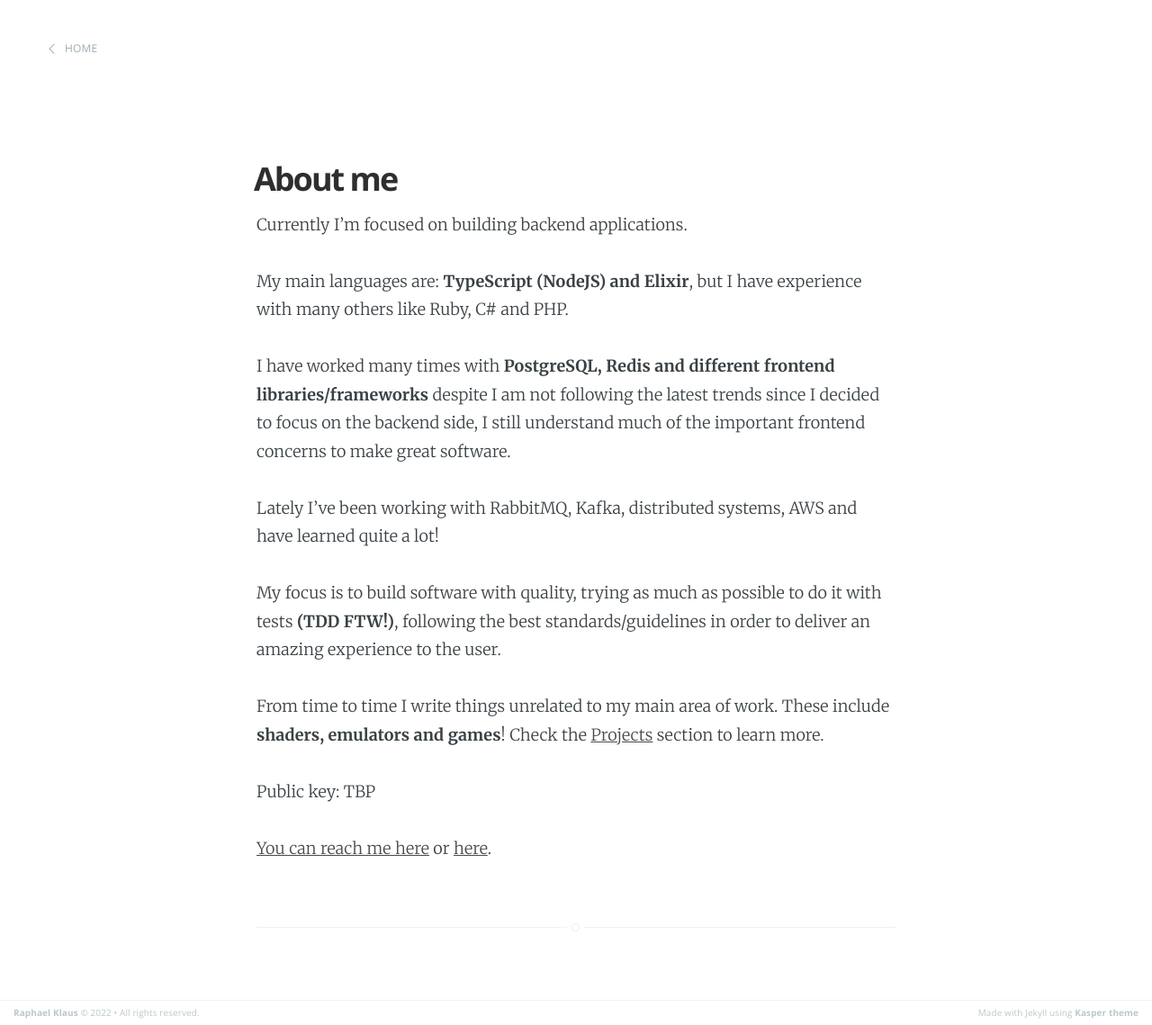
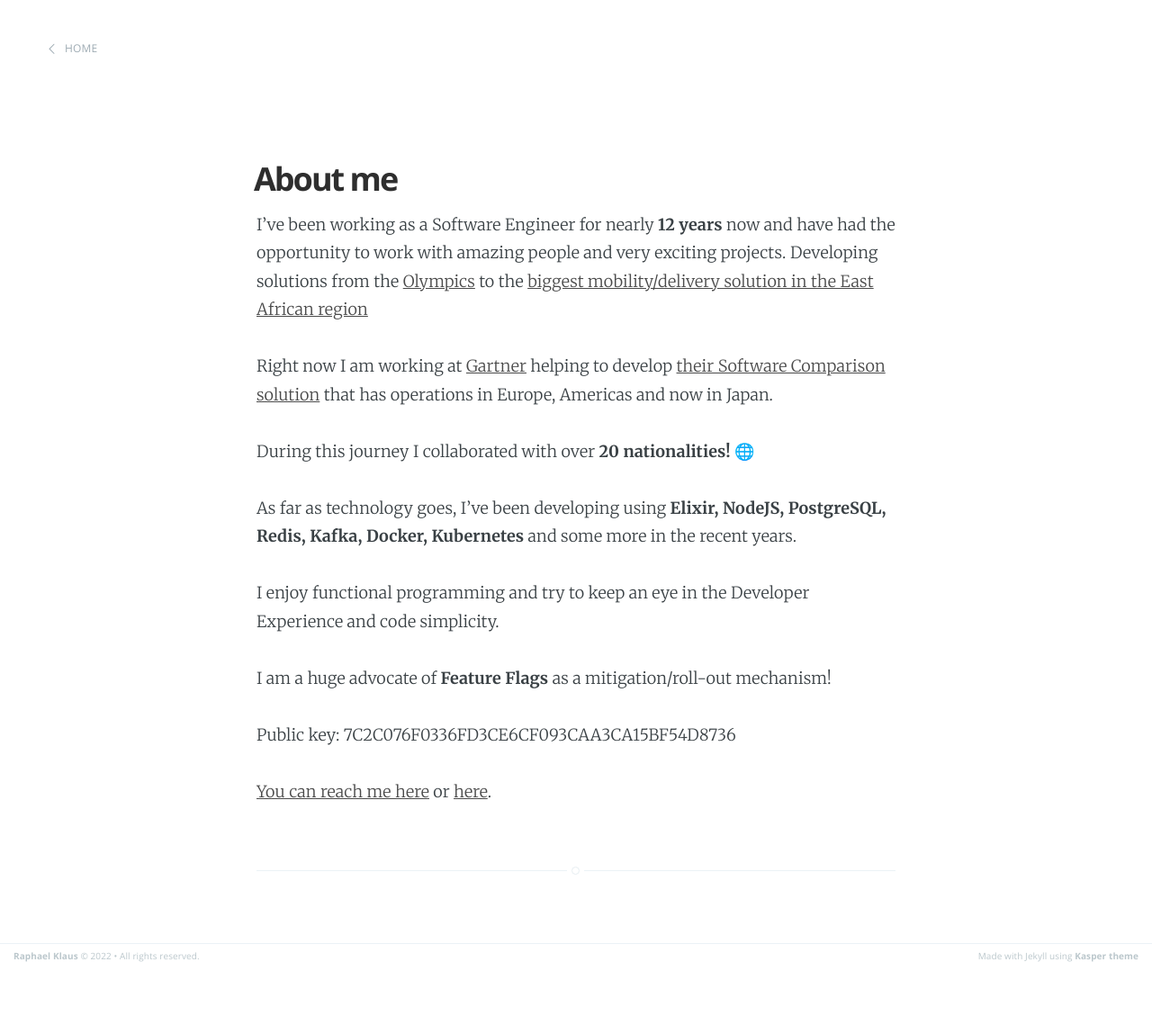
Before and after one commit to raphaklaus/raphaklaus.github.io, a Jekyll site: the page built from about.md, in a window 1280 px wide. Shown: the whole page at 90% size. Built offline with Jekyll 4.4.1, drawn with Linux system fonts in a browser that asks for light colours; after the commit the page ends 1076 px from its top, so only the background shows below that.

Commit message:
Update about section
about again

```diff
--- a/about.md
+++ b/about.md
@@ -3,19 +3,21 @@ layout: page
 title: About me
 ---
 
-Currently I'm focused on building backend applications.
+I've been working as a Software Engineer for nearly **12 years** now and have had the opportunity
+to work with amazing people and very exciting projects. Developing solutions from the [Olympics](posts/como-um-bot-telegram-salvou-as-olimpiadas)
+to the [biggest mobility/delivery solution in the East African region](https://safeboda.com){:target="_blank"}
 
-My main languages are: **TypeScript (NodeJS) and Elixir**, but I have experience with many others like Ruby, C# and PHP.
+Right now I am working at [Gartner](https://gartner.com){:target="_blank"} helping to develop [their Software Comparison solution](https://en.wikipedia.org/wiki/Capterra){:target="_blank"} that has operations in Europe, Americas and now in Japan.
 
-I have worked many times with **PostgreSQL, Redis and different frontend libraries/frameworks** despite I am not following the latest trends since I decided to focus on the backend side, I still understand much of the important
-frontend concerns to make great software.
+During this journey I collaborated with over **20 nationalities!** 🌐
 
-Lately I've been working with RabbitMQ, Kafka, distributed systems, AWS and have learned quite a lot!
+As far as technology goes, I've been developing using **Elixir, NodeJS, PostgreSQL, Redis, Kafka, Docker,
+Kubernetes** and some more in the recent years.
 
-My focus is to build software with quality, trying as much as possible to do it with tests **(TDD FTW!)**, following the best standards/guidelines in order to deliver an amazing experience to the user.
+I enjoy functional programming and try to keep an eye in the Developer Experience and code simplicity.
 
-From time to time I write things unrelated to my main area of work. These include **shaders, emulators and games**! Check the [Projects](/projects) section to learn more.
+I am a huge advocate of **Feature Flags** as a mitigation/roll-out mechanism!
 
-Public key: TBP
+Public key: 7C2C076F0336FD3CE6CF093CAA3CA15BF54D8736
 
 <a href="mailto:%72%61%70%68%61%6b%6c%61%75%73@%67%6d%61%69%6c.%63%6f%6d">You can reach me here</a> or <a href="https://www.linkedin.com/in/raphaelduartepinheiro/" target="_blank">here</a>.
```
